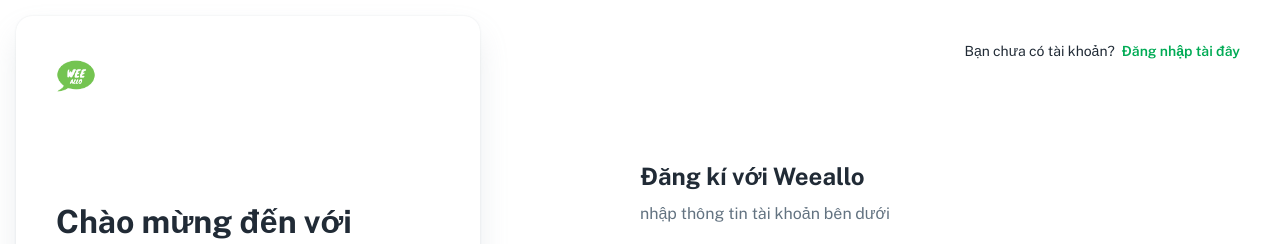
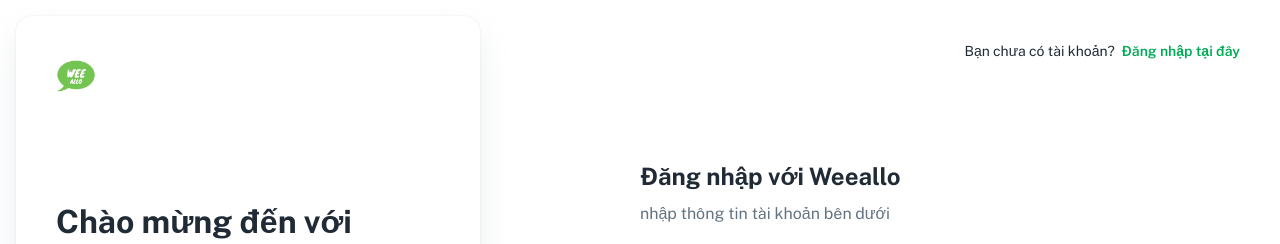
Before and after one commit to NewTechnologyProject/WeeAllo, a React (Create React App) app in the folder client/: page /login in a window 1280 px wide. Shown: the top 244 px of the page. Built offline with nearby package versions, Linux system fonts and the light colour scheme; no server answers; a web font is replaced by a local one; what react-toast-notifications would draw is missing.

Commit message:
test login

```diff
--- a/client/src/pages/Login.js
+++ b/client/src/pages/Login.js
@@ -60,7 +60,7 @@
           component={RouterLink}
           to="/register"
         >
-          Đăng nhập tài đây
+          Đăng nhập tại đây
         </Link>
       </AuthLayout>
 
@@ -77,7 +77,7 @@
         <ContentStyle>
           <Stack sx={{ mb: 5 }}>
             <Typography variant="h4" gutterBottom>
-              Đăng kí với Weeallo
+              Đăng nhập với Weeallo
             </Typography>
             <Typography sx={{ color: "text.secondary" }}>
               nhập thông tin tài khoản bên dưới
```
